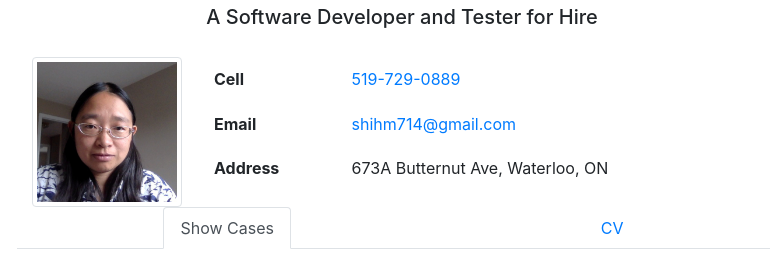
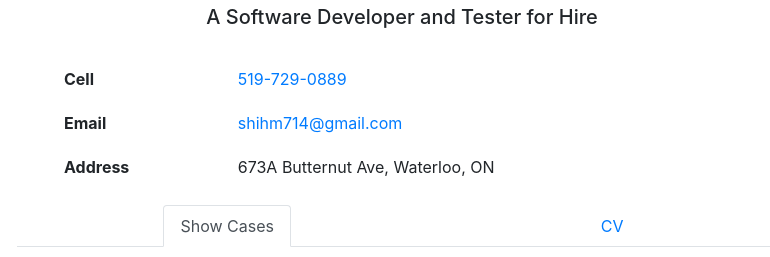
Before and after one commit to shihm/homepage, a plain HTML site: page index.html in a window 1280 px wide. Shown: the part 71-328 px from the top of the page, without its empty margins (238-1008 px from the left). Drawn offline with nearby package versions, Linux system fonts and the light colour scheme.

Commit message:
rm photo

```diff
--- a/index.html
+++ b/index.html
@@ -21,7 +21,8 @@
             <h5>A Software Developer and Tester for Hire</h5>
         </div>
         <div class="photo container-fluid">
-            <img src="./asset/Photo.jpg" class="img-thumbnail">
+    <!-- <img src="./asset/Photo.jpg" class="img-thumbnail"> -->
+
             <table class="table table-borderless">
                 <tbody>
                     <tr>
```
